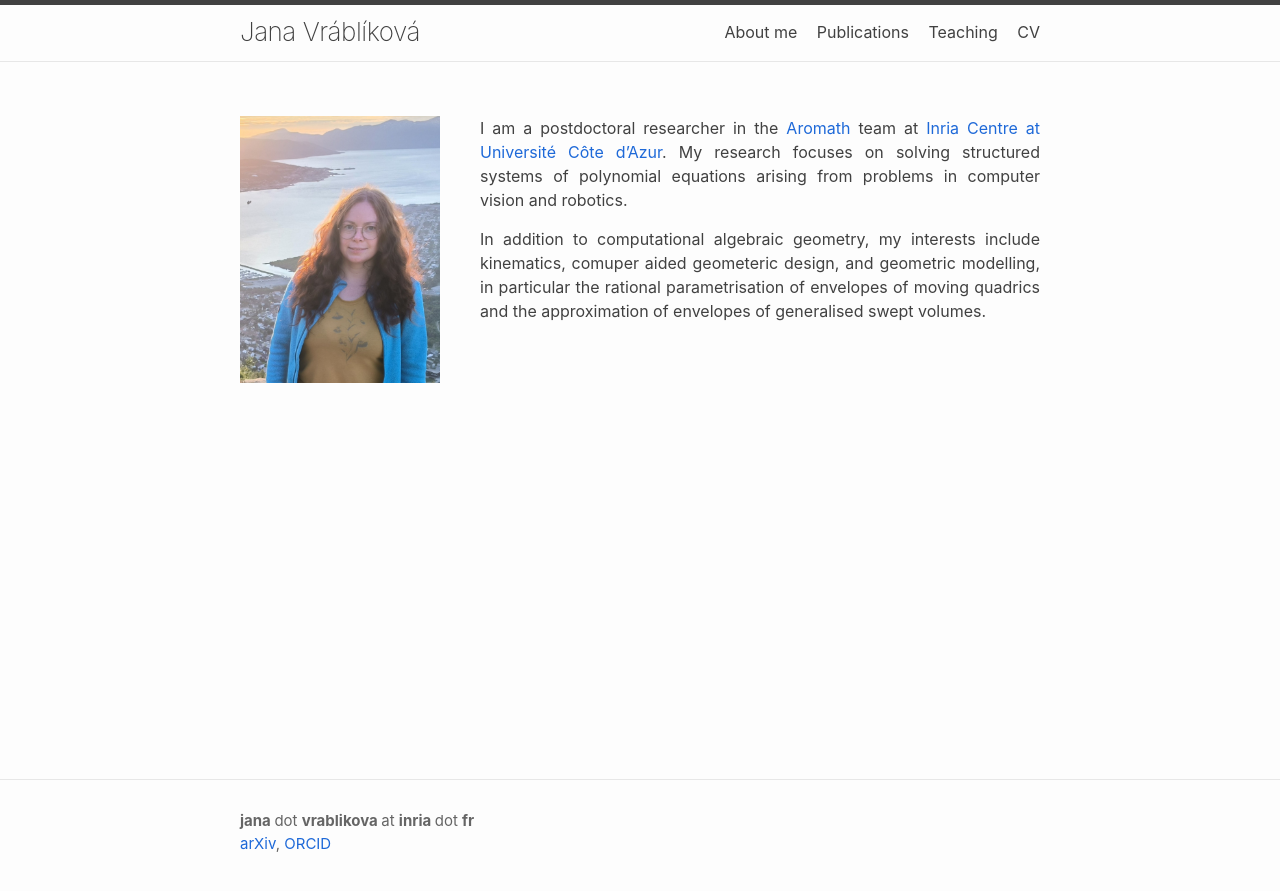
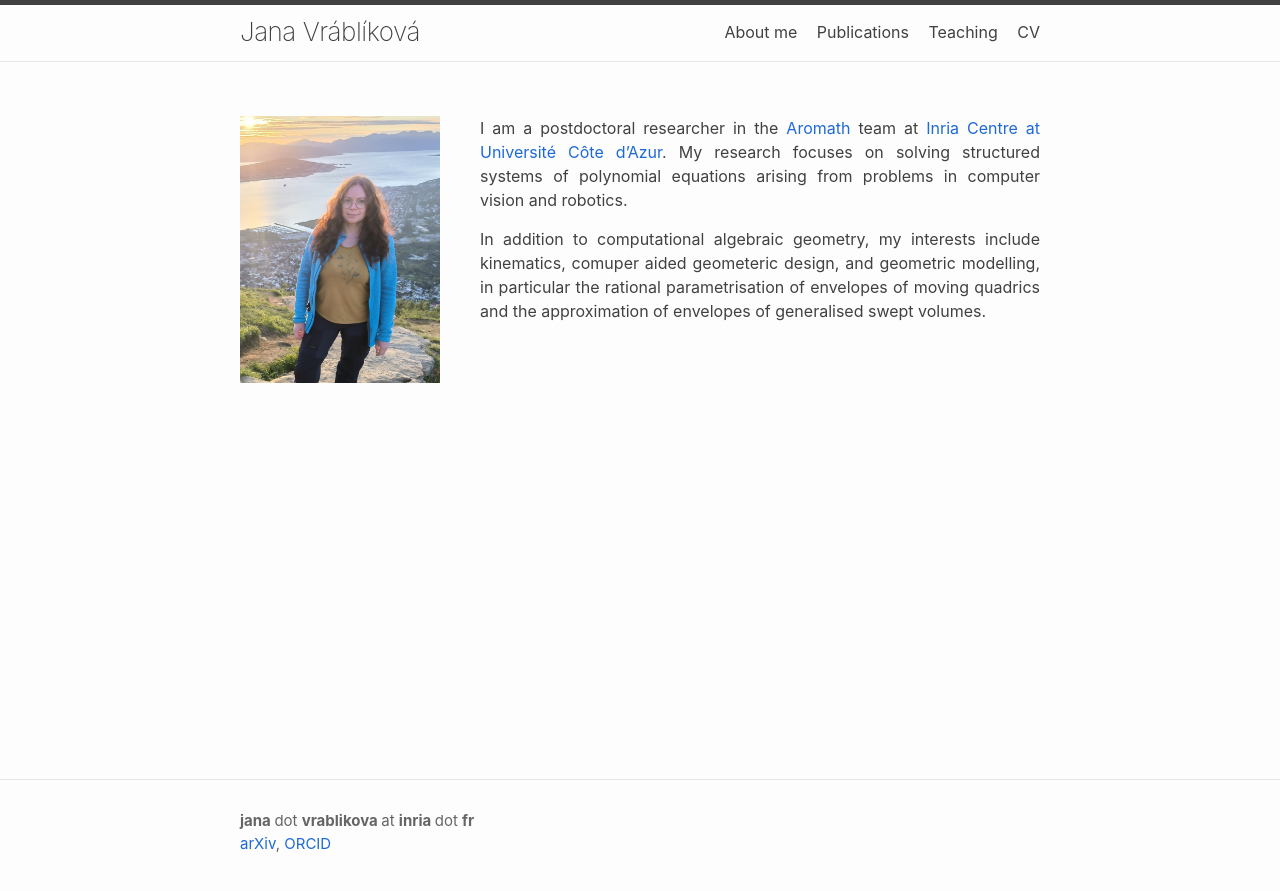
Before and after one commit to JanaVrablikova/janavrablikova.github.io, a Jekyll site: the page built from 00index.markdown, in a window 1280 px wide. Shown: the top 891 px of the page. Built offline with Jekyll 4.4.1, drawn with Linux system fonts in a browser that asks for light colours; nearby versions of some CDN libraries; a script that is not in the unit is left out.

Commit message:
Update homepage.html

```diff
--- a/_layouts/homepage.html
+++ b/_layouts/homepage.html
@@ -19,7 +19,7 @@
 
       <div>
         <br>
-        <img src="im.JPG" width="200">
+        <img src="im11.JPG" width="200">
         <br>
         <br>
       </div>
```
